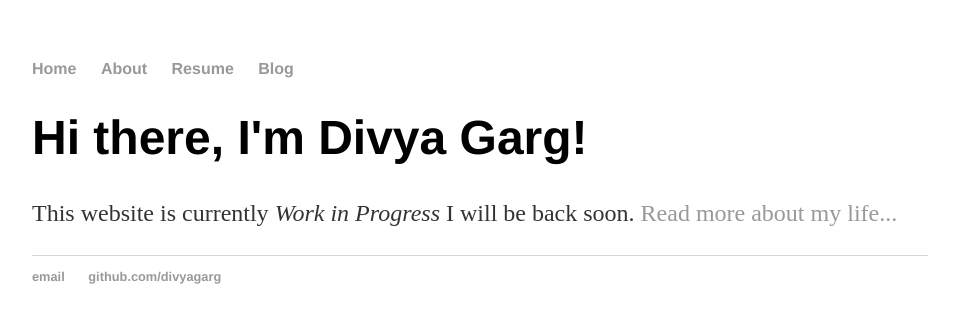
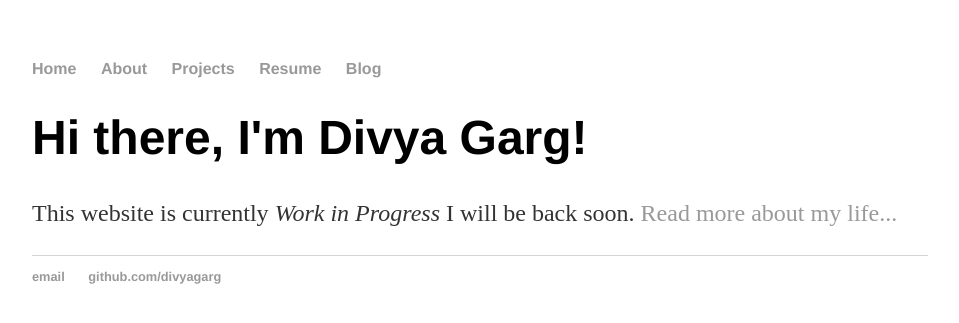
Before and after one commit to divyagarg1/github.io, a Jekyll site: the page built from index.html, in a window 1280 px wide. Shown: the top 323 px of the page, without its empty margins (160-1119 px from the left). Built offline with Jekyll 4.4.1, drawn with Linux system fonts in a browser that asks for light colours.

Commit message:
Update default.html

```diff
--- a/_layouts/default.html
+++ b/_layouts/default.html
@@ -9,6 +9,7 @@
 	    		<ul>
 	        		<li><a href="/github.io/">Home</a></li>
 		        	<li><a href="/github.io/about">About</a></li>
+				<li><a href="/github.io/projects">Projects</a></li>
 	        		<li><a href="/github.io/resume">Resume</a></li>
 	        		<li><a href="/github.io/blog">Blog</a></li>
 	    		</ul>
```
